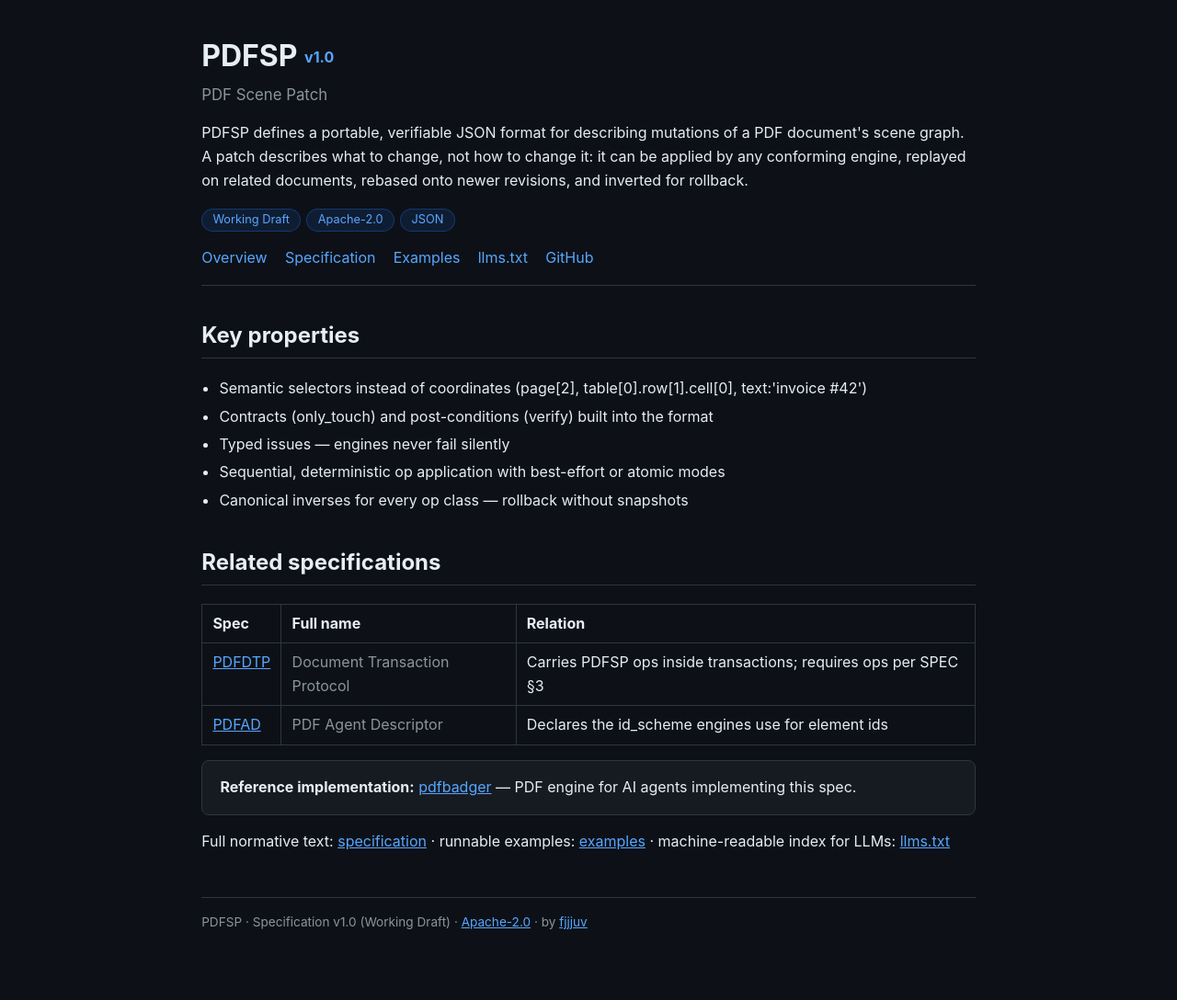
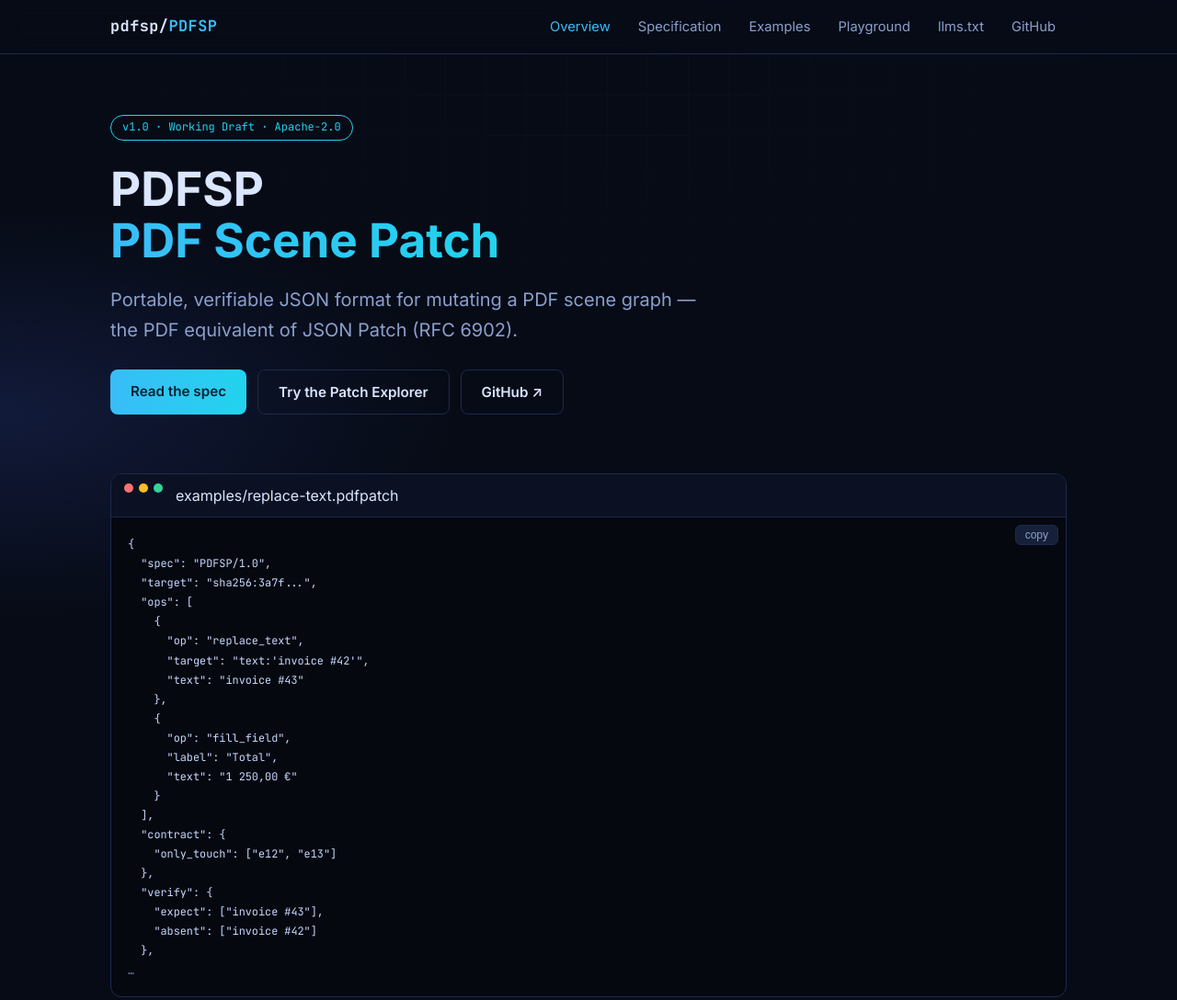
Before and after one commit to fjjjuv/pdfsp, a plain HTML site: page index.html in a window 1280 px wide. Shown: the top 1088 px of the page at 92% size. Before the commit the page ends 1047 px from the top, so only its background shows below. Drawn offline with Linux system fonts and the light colour scheme.

Commit message:
site v2: playground, assets separes, design propre

```diff
--- /dev/null
+++ b/assets/main.js
@@ -0,0 +1,23 @@
+
+// nav burger
+const b=document.querySelector('.burger'),nv=document.querySelector('nav');
+if(b)b.addEventListener('click',()=>nv.classList.toggle('open'));
+// copy buttons
+document.querySelectorAll('pre').forEach(p=>{
+  const btn=document.createElement('button');btn.textContent='copy';
+  btn.addEventListener('click',()=>{navigator.clipboard.writeText(p.innerText);btn.textContent='copied!';setTimeout(()=>btn.textContent='copy',1400)});
+  const w=document.createElement('div');w.className='copy';p.parentNode.insertBefore(w,p);w.appendChild(p);w.appendChild(btn);
+});
+// TOC scrollspy
+const art=document.querySelector('article');
+if(art){
+  const toc=document.querySelector('.toc');const links=[];
+  art.querySelectorAll('h2,h3').forEach((h,i)=>{
+    if(!h.id)h.id='s'+i;
+    const a=document.createElement('a');a.href='#'+h.id;a.textContent=h.textContent;
+    if(h.tagName==='H3')a.className='l3';toc.appendChild(a);links.push([h,a]);
+  });
+  const spy=()=>{let act=links[0];for(const[h,a]of links)if(h.getBoundingClientRect().top<90)act=[h,a];
+    links.forEach(([h,a])=>a.classList.toggle('on',act&&act[1]===a));};
+  document.addEventListener('scroll',spy,{passive:true});spy();
+}
--- /dev/null
+++ b/assets/style.css
@@ -0,0 +1,81 @@
+
+:root{
+  --bg:#070b16; --bg2:#0a1022; --card:#0e152b; --bd:#1d2a4d; --fg:#dbe6ff;
+  --mut:#8ba0cc; --acc:#38bdf8; --acc2:#22d3ee; --ok:#34d399; --warn:#fbbf24;
+  --mono:'JetBrains Mono',ui-monospace,SFMono-Regular,Menlo,Consolas,monospace;
+}
+*{box-sizing:border-box}
+body{margin:0;font:16px/1.65 'Inter',-apple-system,Segoe UI,Roboto,sans-serif;
+  color:var(--fg);background:
+   radial-gradient(1200px 500px at 80% -10%,#0e2040 0%,transparent 60%),
+   radial-gradient(900px 400px at 0% 20%,#111a3a 0%,transparent 55%),var(--bg);}
+.wrap{max-width:1080px;margin:0 auto;padding:0 20px}
+nav{position:sticky;top:0;z-index:50;background:rgba(7,11,22,.82);backdrop-filter:blur(12px);
+  border-bottom:1px solid var(--bd)}
+nav .wrap{display:flex;align-items:center;gap:6px;height:58px}
+.brand{font-family:var(--mono);font-weight:700;color:var(--acc);letter-spacing:.5px;
+  text-decoration:none;font-size:1.05rem}
+.brand b{color:var(--fg)}
+nav a.link{color:var(--mut);text-decoration:none;padding:6px 12px;border-radius:6px;font-size:.92rem}
+nav a.link:hover{color:var(--fg);background:#ffffff10}
+nav a.link.active{color:var(--acc)}
+.spacer{flex:1}
+.burger{display:none;background:none;border:1px solid var(--bd);border-radius:6px;color:var(--fg);
+  font-size:1.2rem;padding:4px 10px;cursor:pointer}
+.hero{padding:64px 0 40px;position:relative}
+.hero::before{content:"";position:absolute;inset:0;pointer-events:none;
+  background-image:linear-gradient(var(--bd) 1px,transparent 1px),
+    linear-gradient(90deg,var(--bd) 1px,transparent 1px);
+  background-size:44px 44px;opacity:.14;mask-image:radial-gradient(600px 300px at 50% 0,#000,transparent)}
+.badge{display:inline-block;font-family:var(--mono);font-size:.75rem;color:var(--acc2);
+  border:1px solid var(--acc2);border-radius:999px;padding:3px 12px;margin-bottom:14px}
+h1{font-size:clamp(2rem,5vw,3.2rem);line-height:1.1;margin:.2em 0}
+h1 .grad{background:linear-gradient(90deg,var(--acc),var(--acc2));-webkit-background-clip:text;background-clip:text;color:transparent}
+.lede{color:var(--mut);font-size:clamp(1rem,2.4vw,1.25rem);max-width:640px}
+.cta{display:flex;gap:12px;margin-top:26px;flex-wrap:wrap}
+.btn{display:inline-block;padding:11px 22px;border-radius:8px;text-decoration:none;font-weight:600;font-size:.95rem;transition:.15s}
+.btn.pri{background:linear-gradient(90deg,var(--acc),var(--acc2));color:#04202e}
+.btn.sec{border:1px solid var(--bd);color:var(--fg)}
+.btn:hover{transform:translateY(-2px)}
+.grid{display:grid;gap:16px;grid-template-columns:repeat(auto-fit,minmax(250px,1fr))}
+.card{background:var(--card);border:1px solid var(--bd);border-radius:12px;padding:20px}
+.card h3{margin:0 0 8px;font-size:1.02rem;color:var(--acc)}
+.card p{margin:0;color:var(--mut);font-size:.93rem}
+.term{background:#05080f;border:1px solid var(--bd);border-radius:12px;overflow:hidden;margin:24px 0}
+.term .bar{display:flex;gap:6px;padding:10px 14px;background:#0b1122;border-bottom:1px solid var(--bd)}
+.term .dot{width:10px;height:10px;border-radius:50%}
+pre{margin:0;padding:18px;overflow:auto;font-size:.85rem;line-height:1.55;color:#c9d9ff}
+code,pre{font-family:var(--mono)}
+code{background:#17203a;padding:.15em .4em;border-radius:5px;font-size:.87em}
+pre code{background:none;padding:0}
+h2{font-size:1.6rem;margin:2.4em 0 .6em}
+.mut{color:var(--mut)}
+.tblwrap{overflow-x:auto}
+table{border-collapse:collapse;width:100%;font-size:.92rem}
+td,th{border:1px solid var(--bd);padding:8px 12px;text-align:left;vertical-align:top}
+th{background:#0b1428;color:var(--acc)}
+footer{margin-top:64px;border-top:1px solid var(--bd);padding:28px 0;color:var(--mut);font-size:.85rem}
+.layout{display:grid;grid-template-columns:230px 1fr;gap:40px;padding-top:32px}
+.toc{position:sticky;top:78px;align-self:start;max-height:calc(100vh - 100px);overflow:auto;font-size:.85rem}
+.toc a{display:block;color:var(--mut);text-decoration:none;padding:4px 10px;border-left:2px solid var(--bd)}
+.toc a.on{color:var(--acc);border-left-color:var(--acc)}
+.toc a.l3{padding-left:24px;font-size:.82rem}
+article h2{border-bottom:1px solid var(--bd);padding-bottom:.3rem}
+article h3{color:var(--acc2)}
+article a{color:var(--acc)}
+.copy{position:relative}
+.copy button{position:absolute;top:8px;right:8px;background:#17203a;border:1px solid var(--bd);color:var(--mut);
+  border-radius:6px;padding:3px 10px;font-size:.75rem;cursor:pointer}
+.copy button:hover{color:var(--fg)}
+select,input[type=text]{background:#0b1428;border:1px solid var(--bd);color:var(--fg);border-radius:8px;padding:10px 14px;font-size:1rem;width:100%}
+.steps{display:flex;gap:8px;flex-wrap:wrap;margin:18px 0}
+.step{border:1px solid var(--bd);border-radius:8px;padding:8px 14px;font-family:var(--mono);font-size:.8rem;color:var(--mut);transition:.3s}
+.step.on{border-color:var(--acc);color:var(--acc);box-shadow:0 0 14px #38bdf833}
+@media (max-width:820px){
+  .layout{grid-template-columns:1fr}
+  .toc{position:static;max-height:none;display:flex;flex-wrap:wrap;gap:4px}
+  nav a.link{display:none}
+  nav.open .wrap{flex-wrap:wrap;padding:8px 0;height:auto}
+  nav.open a.link{display:block;width:100%}
+  .burger{display:block}
+}
--- a/index.html
+++ b/index.html
@@ -1,56 +1,53 @@
-<!DOCTYPE html>
-<html lang="en">
-<head>
-<meta charset="utf-8">
-<meta name="viewport" content="width=device-width, initial-scale=1">
-<title>PDF Scene Patch — PDFSP Specification</title>
+<!DOCTYPE html><html lang="en"><head>
+<meta charset="utf-8"><meta name="viewport" content="width=device-width,initial-scale=1">
+<title>PDF Scene Patch — PDFSP specification</title>
 <meta name="description" content="Portable, verifiable JSON format for mutating a PDF scene graph — the PDF equivalent of JSON Patch (RFC 6902).">
 <meta name="keywords" content="PDF, JSON Patch, RFC 6902, scene graph, document editing, AI agents, specification, pdfsp">
 <meta name="author" content="fjjjuv">
-<meta name="robots" content="index, follow, max-image-preview:large">
+<meta name="robots" content="index,follow,max-image-preview:large">
 <link rel="canonical" href="https://fjjjuv.github.io/pdfsp/">
-<meta property="og:type" content="article">
-<meta property="og:title" content="PDF Scene Patch — PDFSP Specification">
-<meta property="og:description" content="Portable, verifiable JSON format for mutating a PDF scene graph — the PDF equivalent of JSON Patch (RFC 6902).">
-<meta property="og:url" content="https://fjjjuv.github.io/pdfsp/">
-<meta property="og:site_name" content="fjjjuv.github.io/pdfsp">
-<meta name="twitter:card" content="summary">
-<meta name="twitter:title" content="PDF Scene Patch — PDFSP Specification">
-<meta name="twitter:description" content="Portable, verifiable JSON format for mutating a PDF scene graph — the PDF equivalent of JSON Patch (RFC 6902).">
-<script type="application/ld+json">
-{"@context":"https://schema.org","@type":"TechArticle","headline":"PDF Scene Patch","description":"Portable, verifiable JSON format for mutating a PDF scene graph — the PDF equivalent of JSON Patch (RFC 6902).","author":{"@type":"Person","name":"fjjjuv","url":"https://github.com/fjjjuv"},"license":"https://www.apache.org/licenses/LICENSE-2.0","codeRepository":"https://github.com/fjjjuv/pdfsp","programmingLanguage":"JSON","version":"1.0","inLanguage":"en"}
-</script>
-<style>
-:root{--bg:#0d1117;--fg:#e6edf3;--mut:#8b949e;--acc:#58a6ff;--card:#161b22;--bd:#30363d}
-*{box-sizing:border-box}body{margin:0;font:16px/1.6 -apple-system,Segoe UI,Roboto,Helvetica,Arial,sans-serif;background:var(--bg);color:var(--fg)}
-.wrap{max-width:880px;margin:0 auto;padding:2rem 1.2rem}
-header.top{border-bottom:1px solid var(--bd);padding-bottom:1rem;margin-bottom:2rem}
-h1{font-size:2rem;margin:.2rem 0}h1 .v{color:var(--acc);font-size:1rem;vertical-align:middle}
-.tag{color:var(--mut);font-size:1.05rem}
-nav a{color:var(--acc);text-decoration:none;margin-right:1.2rem}nav a:hover{text-decoration:underline}
-.card{background:var(--card);border:1px solid var(--bd);border-radius:8px;padding:1rem 1.2rem;margin:1rem 0}
-ul{padding-left:1.2rem}li{margin:.3rem 0}
-table{border-collapse:collapse;width:100%;margin:1rem 0}td,th{border:1px solid var(--bd);padding:.5rem .7rem;text-align:left;vertical-align:top}
-code,pre{font-family:ui-monospace,SFMono-Regular,Menlo,Consolas,monospace;font-size:.88em}
-code{background:#1f2630;padding:.1em .35em;border-radius:4px}
-pre{background:#0a0e14;border:1px solid var(--bd);border-radius:8px;padding:1rem;overflow:auto;line-height:1.45}
-pre code{background:none;padding:0}
-a{color:var(--acc)}.mut{color:var(--mut)}footer{margin-top:3rem;padding-top:1rem;border-top:1px solid var(--bd);color:var(--mut);font-size:.85rem}
-.badge{display:inline-block;background:#1f6feb22;color:var(--acc);border:1px solid #1f6feb55;border-radius:999px;padding:.1rem .7rem;font-size:.8rem;margin-right:.4rem}
-h2{margin-top:2.2rem;border-bottom:1px solid var(--bd);padding-bottom:.3rem}
-</style>
-</head>
-<body><div class="wrap">
-<header class="top"><h1>PDFSP <span class="v">v1.0</span></h1>
-<div class="tag">PDF Scene Patch</div>
-<p>PDFSP defines a portable, verifiable JSON format for describing mutations of a PDF document's scene graph. A patch describes what to change, not how to change it: it can be applied by any conforming engine, replayed on related documents, rebased onto newer revisions, and inverted for rollback.</p>
-<p><span class="badge">Working Draft</span><span class="badge">Apache-2.0</span><span class="badge">JSON</span></p>
-<nav><a href="index.html">Overview</a><a href="spec.html">Specification</a><a href="examples.html">Examples</a><a href="llms.txt">llms.txt</a><a href="https://github.com/fjjjuv/pdfsp">GitHub</a></nav>
-</header>
-<h2>Key properties</h2>
-<ul><li>Semantic selectors instead of coordinates (page[2], table[0].row[1].cell[0], text:'invoice #42')</li><li>Contracts (only_touch) and post-conditions (verify) built into the format</li><li>Typed issues — engines never fail silently</li><li>Sequential, deterministic op application with best-effort or atomic modes</li><li>Canonical inverses for every op class — rollback without snapshots</li></ul>
-<h2>Related specifications</h2>
-<table><tr><th>Spec</th><th>Full name</th><th>Relation</th></tr><tr><td><a href="https://github.com/fjjjuv/pdfdtp">PDFDTP</a></td><td class="mut">Document Transaction Protocol</td><td>Carries PDFSP ops inside transactions; requires ops per SPEC §3</td></tr><tr><td><a href="https://github.com/fjjjuv/pdfad">PDFAD</a></td><td class="mut">PDF Agent Descriptor</td><td>Declares the id_scheme engines use for element ids</td></tr></table>
-<div class="card"><strong>Reference implementation:</strong> <a href="https://github.com/fjjjuv/pdfbadger">pdfbadger</a> — PDF engine for AI agents implementing this spec.</div>
-<p>Full normative text: <a href="spec.html">specification</a> · runnable examples: <a href="examples.html">examples</a> · machine-readable index for LLMs: <a href="llms.txt">llms.txt</a></p>
-<footer>PDFSP · Specification v1.0 (Working Draft) · <a href="https://github.com/fjjjuv/pdfsp/blob/main/LICENSE">Apache-2.0</a> · by <a href="https://github.com/fjjjuv">fjjjuv</a></footer></div></body></html>
+<meta property="og:type" content="article"><meta property="og:title" content="PDF Scene Patch — PDFSP specification">
+<meta property="og:description" content="Portable, verifiable JSON format for mutating a PDF scene graph — the PDF equivalent of JSON Patch (RFC 6902)."><meta property="og:url" content="https://fjjjuv.github.io/pdfsp/">
+<meta name="twitter:card" content="summary"><meta name="twitter:title" content="PDF Scene Patch — PDFSP specification">
+<script type="application/ld+json">{"@context":"https://schema.org","@type":"TechArticle","headline":"PDF Scene Patch","description":"Portable, verifiable JSON format for mutating a PDF scene graph — the PDF equivalent of JSON Patch (RFC 6902).","author":{"@type":"Person","name":"fjjjuv","url":"https://github.com/fjjjuv"},"license":"https://www.apache.org/licenses/LICENSE-2.0","codeRepository":"https://github.com/fjjjuv/pdfsp","version":"1.0","inLanguage":"en"}</script>
+<link rel="stylesheet" href="assets/style.css">
+<link rel="preconnect" href="https://fonts.googleapis.com">
+<link href="https://fonts.googleapis.com/css2?family=Inter:wght@400;600;700&family=JetBrains+Mono:wght@400;700&display=swap" rel="stylesheet">
+</head><body>
+<nav><div class="wrap"><a class="brand" href="index.html"><b>pdfsp/</b>PDFSP</a><div class="spacer"></div><a class="link active" href="index.html">Overview</a><a class="link" href="spec.html">Specification</a><a class="link" href="examples.html">Examples</a><a class="link" href="playground.html">Playground</a><a class="link" href="llms.txt">llms.txt</a><a class="link" href="https://github.com/fjjjuv/pdfsp">GitHub</a><button class="burger" aria-label="menu">≡</button></div></nav>
+<header class="hero"><div class="wrap">
+<div class="kicker" style="display:none"></div>
+<div class="badge">v1.0 · Working Draft · Apache-2.0</div>
+<h1>PDFSP<br><span class="grad">PDF Scene Patch</span></h1>
+<p class="lede">Portable, verifiable JSON format for mutating a PDF scene graph — the PDF equivalent of JSON Patch (RFC 6902).</p>
+<div class="cta"><a class="btn pri" href="spec.html">Read the spec</a><a class="btn sec" href="playground.html">Try the Patch Explorer</a><a class="btn sec" href="https://github.com/fjjjuv/pdfsp">GitHub ↗</a></div>
+</div></header>
+<section class="wrap"><div class="term"><div class="bar"><span class="dot" style="background:#f87171"></span><span class="dot" style="background:#fbbf24"></span><span class="dot" style="background:#34d399"></span><span style="margin-left:8px">examples/replace-text.pdfpatch</span></div><pre><code>{
+  "spec": "PDFSP/1.0",
+  "target": "sha256:3a7f...",
+  "ops": [
+    {
+      "op": "replace_text",
+      "target": "text:'invoice #42'",
+      "text": "invoice #43"
+    },
+    {
+      "op": "fill_field",
+      "label": "Total",
+      "text": "1 250,00 €"
+    }
+  ],
+  "contract": {
+    "only_touch": ["e12", "e13"]
+  },
+  "verify": {
+    "expect": ["invoice #43"],
+    "absent": ["invoice #42"]
+  },&nbsp;
+<span class='mut'>…</span></code></pre></div></section>
+<section class="wrap"><h2>Why it exists</h2><p class="mut">PDFSP defines a portable, verifiable JSON format for describing mutations of a PDF document's scene graph. A patch describes what to change, not how to change it: it can be applied by any conforming engine, replayed on related documents, rebased onto newer revisions, and inverted for rollback.</p>
+<h2>Key properties</h2><div class="grid"><div class="card"><h3>Semantic selectors</h3><p>Address elements by page[2], table[0].row[1].cell[0], section['Résumé'].para[1] or text:'invoice #42' — not fragile coordinates.</p></div><div class="card"><h3>Contracts</h3><p>only_touch scopes exactly which ids a patch may mutate; violations abort or report contract_violation.</p></div><div class="card"><h3>Post-conditions</h3><p>verify.expect / verify.absent run after application — the engine reports checks, not vibes.</p></div><div class="card"><h3>Atomic or best-effort</h3><p>meta.atomic: true gives all-or-nothing application; default mode reports every issue and continues.</p></div><div class="card"><h3>Inversion</h3><p>Every op class has a canonical inverse — rollback without snapshots.</p></div><div class="card"><h3>Typed issues</h3><p>bad_op, target_not_found, stale_target, contract_violation… never a silent failure.</p></div></div></section>
+<section class="wrap"><h2>Related specifications</h2><div class="tblwrap"><table><tr><th>Spec</th><th>Full name</th><th>Relation</th></tr><tr><td><a href="https://github.com/fjjjuv/pdfdtp">PDFDTP</a></td><td>Document Transaction Protocol</td><td class="mut">Carries PDFSP ops inside transactions (ops field, SPEC §3).</td></tr><tr><td><a href="https://github.com/fjjjuv/pdfad">PDFAD</a></td><td>PDF Agent Descriptor</td><td class="mut">Declares the id_scheme engines use for element ids (SPEC §5).</td></tr></table></div>
+<div class="card" style="margin-top:20px"><h3>Reference implementation</h3><p><a href="https://github.com/fjjjuv/pdfbadger">pdfbadger</a> — PDF engine for AI agents implementing this spec. Three repos, one suite: patch it, transact it, describe it.</p></div></section>
+<footer><div class="wrap">PDFSP · Spec v1.0 (Working Draft) · <a href="https://github.com/fjjjuv/pdfsp/blob/main/LICENSE">Apache-2.0</a> · <a href="https://github.com/fjjjuv">fjjjuv</a> · site generated 2026-11-23</div></footer>
+<script src="assets/main.js"></script></body></html>
--- a/sitemap.xml
+++ b/sitemap.xml
@@ -1,2 +1,2 @@
 <?xml version="1.0" encoding="UTF-8"?>
-<urlset xmlns="http://www.sitemaps.org/schemas/sitemap/0.9"><url><loc>https://fjjjuv.github.io/pdfsp/index.html</loc><changefreq>monthly</changefreq></url><url><loc>https://fjjjuv.github.io/pdfsp/spec.html</loc><changefreq>monthly</changefreq></url><url><loc>https://fjjjuv.github.io/pdfsp/examples.html</loc><changefreq>monthly</changefreq></url></urlset>
+<urlset xmlns="http://www.sitemaps.org/schemas/sitemap/0.9"><url><loc>https://fjjjuv.github.io/pdfsp/index.html</loc><changefreq>monthly</changefreq></url><url><loc>https://fjjjuv.github.io/pdfsp/spec.html</loc><changefreq>monthly</changefreq></url><url><loc>https://fjjjuv.github.io/pdfsp/examples.html</loc><changefreq>monthly</changefreq></url><url><loc>https://fjjjuv.github.io/pdfsp/playground.html</loc><changefreq>monthly</changefreq></url></urlset>
```
Also changed, not shown: assets/play.js (added, +16 -0 lines), examples.html (+16 -44 lines), playground.html (added, +28 -0 lines), spec.html (+20 -45 lines), llms.txt.
